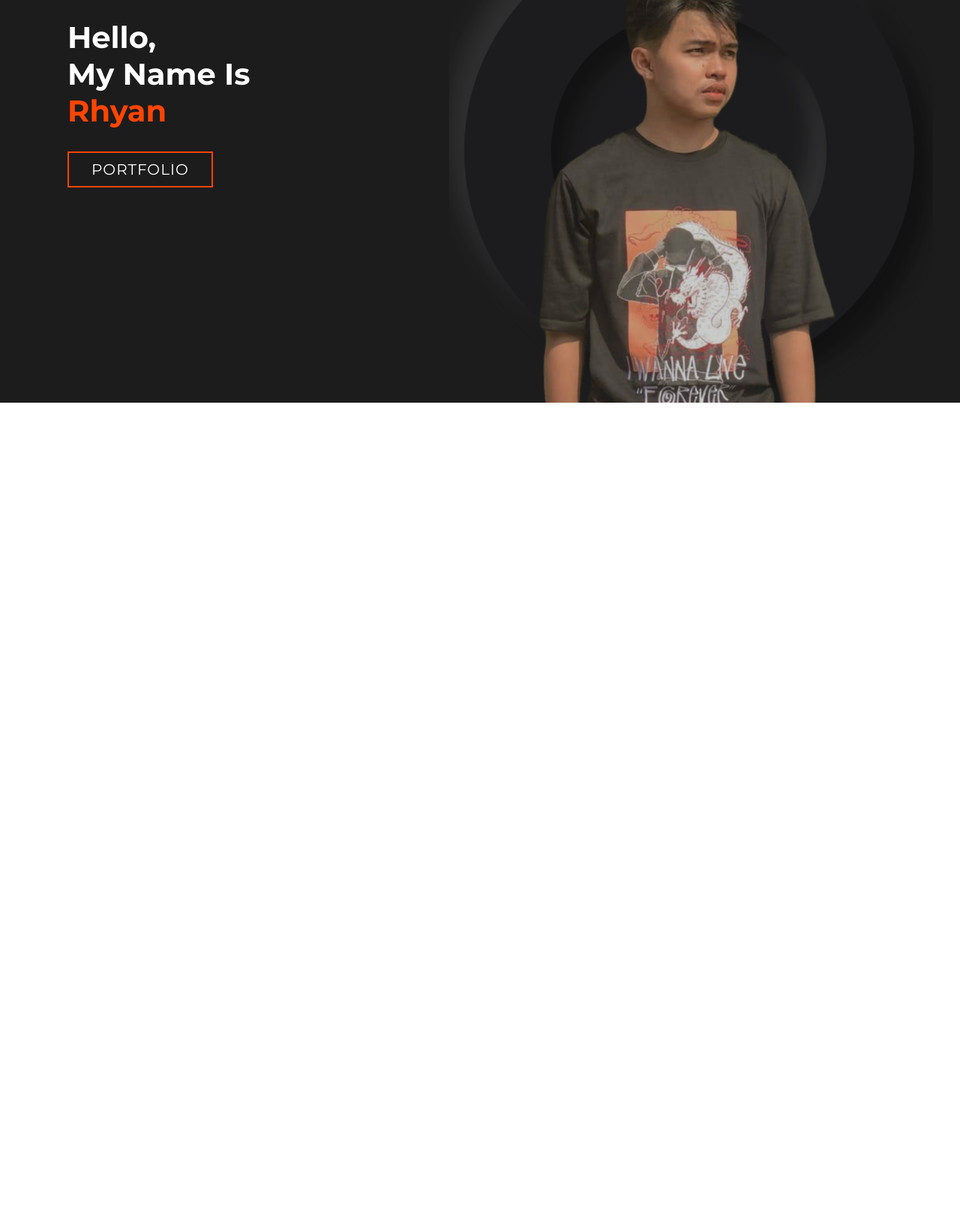
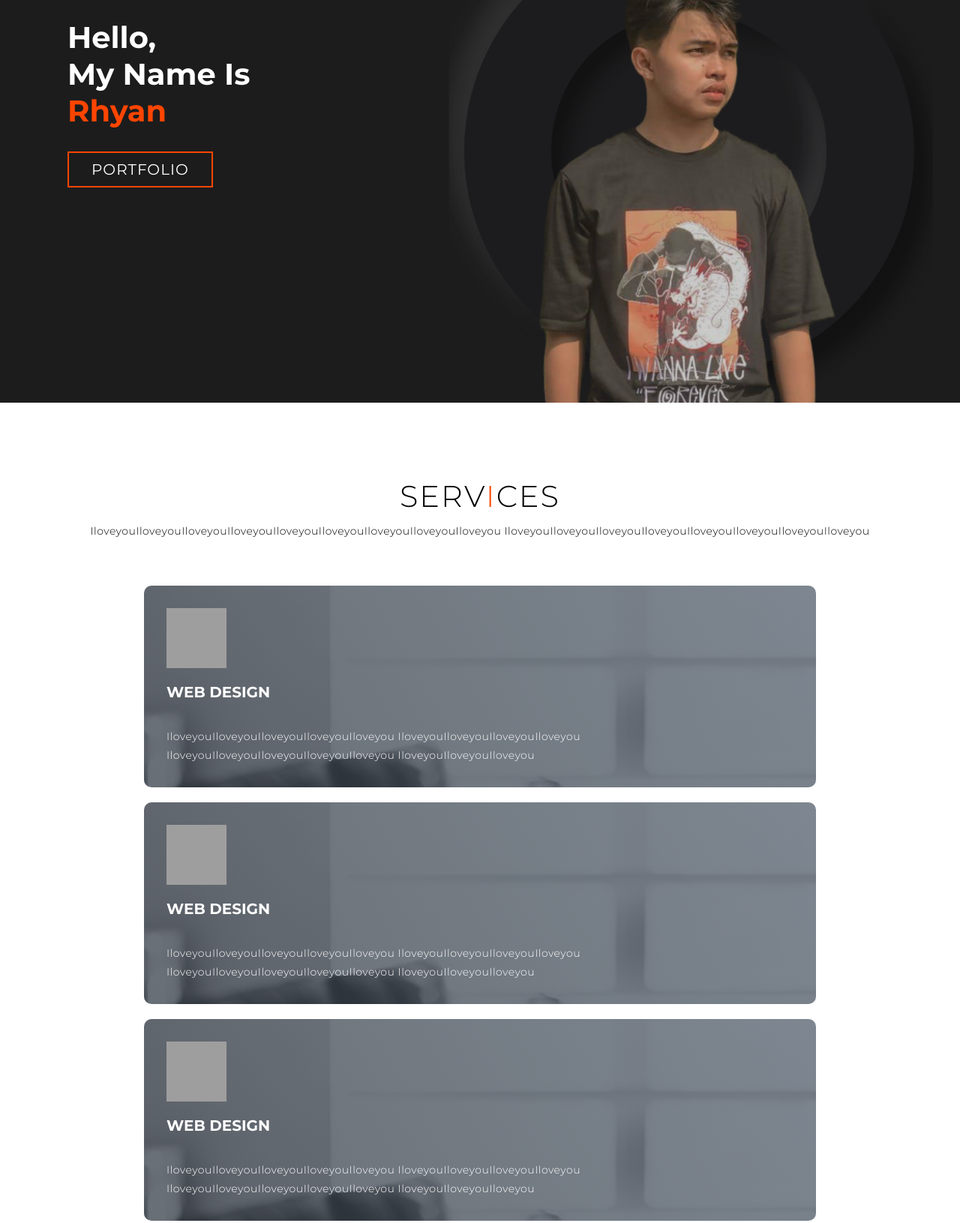
Before and after one commit to rhyancalms/rhyancalms.github.io, a plain HTML site: page index.html in a window 1280 px wide. Shown: the part 263-1894 px from the top of the page at 75% size. Before the commit the page ends 800 px from the top, so only its background shows below. Drawn offline with Linux system fonts and the light colour scheme; grey boxes are pictures that could not be loaded.

Commit message:
Added Service Section

```diff
--- a/index.html
+++ b/index.html
@@ -7,6 +7,7 @@
     <title>Portfolio</title>
 </head>
 <body>
+
     <!-- Hero Section-->
     <section id="hero">
         <div class="hero container">
@@ -20,5 +21,42 @@
     </section>
     <!-- End Hero Section-->
 
+    <!-- Service Section-->
+    <section id="services">
+        <div class="services container">
+            <div class="service-top">
+                <h1 class="section-title">Serv<span>i</span>ces</h1>
+                <p>IloveyouIloveyouIloveyouIloveyouIloveyouIloveyouIloveyouIloveyouIloveyou
+                    IloveyouIloveyouIloveyouIloveyouIloveyouIloveyouIloveyouIloveyou</p>
+            </div>
+            <div class="service-bottom">
+                <div class="service-item">
+                    <div class="icon"><img src="https://img.icons8.com/external-flatart-icons-flat-flatarticons/58/null/external-coding-web-flatart-icons-flat-flatarticons-1.png"/></div>
+                    <h2>Web Design</h2>
+                    <p>IloveyouIloveyouIloveyouIloveyouIloveyou
+                        IloveyouIloveyouIloveyouIloveyou
+                        IloveyouIloveyouIloveyouIloveyouIloveyou
+                        IloveyouIloveyouIloveyou</p>
+                </div>
+                <div class="service-item">
+                    <div class="icon"><img src="https://img.icons8.com/external-flatart-icons-flat-flatarticons/58/null/external-coding-web-flatart-icons-flat-flatarticons-1.png"/></div>
+                    <h2>Web Design</h2>
+                    <p>IloveyouIloveyouIloveyouIloveyouIloveyou
+                        IloveyouIloveyouIloveyouIloveyou
+                        IloveyouIloveyouIloveyouIloveyouIloveyou
+                        IloveyouIloveyouIloveyou</p>
+                </div>
+                <div class="service-item">
+                    <div class="icon"><img src="https://img.icons8.com/external-flatart-icons-flat-flatarticons/58/null/external-coding-web-flatart-icons-flat-flatarticons-1.png"/></div>
+                    <h2>Web Design</h2>
+                    <p>IloveyouIloveyouIloveyouIloveyouIloveyou
+                        IloveyouIloveyouIloveyouIloveyou
+                        IloveyouIloveyouIloveyouIloveyouIloveyou
+                        IloveyouIloveyouIloveyou</p>
+                </div>
+            </div>
+        </div>
+    </section>
+    <!-- End Service Section-->
 </body>
 </html>
--- a/style.css
+++ b/style.css
@@ -17,6 +17,19 @@ a{
     display: flex;
     align-items: center;
     justify-content: center;
+}
+img {
+    height: 100%;
+    width: 100%;
+    object-fit: cover;
+}
+p {
+    color: black;
+    font-size: 1.4rem;
+    margin-top: 5px;
+    line-height: 2.5rem;
+    font-weight: 300;
+    letter-spacing: .05rem;
 }
 
 /* Hero Section */
@@ -101,6 +114,77 @@ a{
 }
 /* End Hero Section */
 
+/* Services Section */
+
+#services .services{
+    flex-direction: column;
+    text-align: center;
+    max-width: 1500px;
+    margin: 0 auto;
+    padding: 100px 0;
+}
+#services .section-title {
+    font-size: 4rem;
+    font-weight: 300;
+    color: black;
+    margin-bottom: 10px;
+    text-transform: uppercase;
+    letter-spacing: .2rem;
+    text-align: center;
+}
+#services .section-title span {
+    color: orangered;
+}
+#services .service-bottom {
+    display: flex;
+    align-items: center;
+    justify-content: center;
+    flex-wrap: wrap;
+    margin-top: 50px;
+}
+#services .service-item {
+    flex-basis: 80%;
+    display: flex;
+    align-items: flex-start;
+    justify-content: center;
+    flex-direction: column;
+    padding: 30px;
+    border-radius: 10px;
+    background-image: url(./img/img2.jpg);
+    background-size: cover;
+    margin: 10px 15%;
+    position: relative;
+    z-index: 1;
+    overflow: hidden;
+}
+#services .service-item::after{
+    content: '';
+    position: absolute;
+    left: 0;
+    top: 0;
+    height: 100%;
+    width: 100%;
+    background-image: linear-gradient(60deg, #29323c 0%, #485563 100%);
+    opacity: .7;
+    z-index: -1;
+}
+#services .service-bottom .icon {
+    height: 80px;
+    width: 80px;
+    margin-bottom: 20px;
+}
+#services .service-item h2 {
+    font-size: 2rem;
+    color: white;
+    margin-bottom: 30px;
+    text-transform: uppercase;
+}
+#services .service-item p {
+    color: white;
+    text-align: left;
+}
+/* End Services Section */
+
 /* Keyframes */
 @keyframes tex_reveal_box{
     50%{
```
